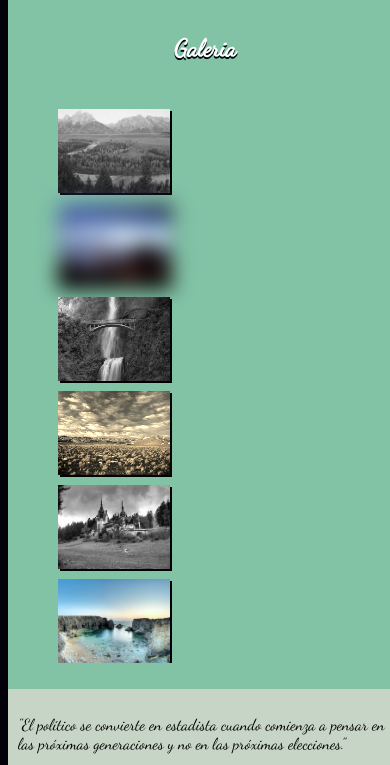
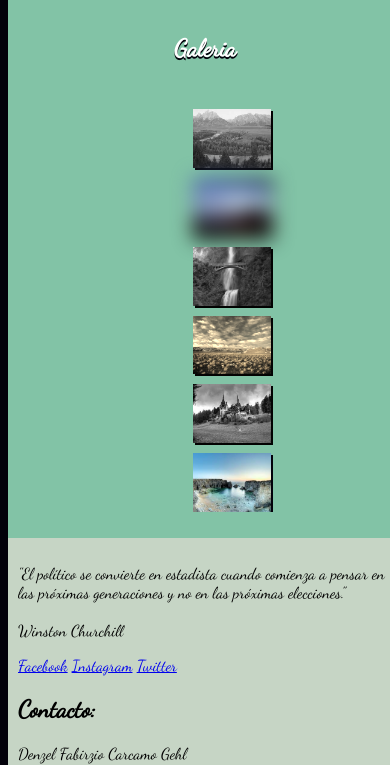
Before and after one commit to Denzel88/Proyecto_final_css, a plain HTML site: page paisajes.html in a window 390 px wide. Shown: the part 134-899 px from the top of the page. Drawn offline with Linux system fonts and the light colour scheme.

Commit message:
Column drop 2
Paisaje, y retratos

```diff
--- a/css/estilo.css
+++ b/css/estilo.css
@@ -126,10 +126,6 @@ footer{
   overflow:hidden;
   width:120%;
   list-style-type: none;
-  margin-left: auto;
-  margin-right: auto;
-  display: block;
-  height: 0%;
 }
 
 #paisaje ul{
@@ -139,24 +135,13 @@ footer{
 
 ul img{
   width:25%;
-  height:10%;
+  height:12%;
   float:left;
   margin:10px 10px 0 0;
   box-shadow: 2px 2px #02010a;
 }
 
-#imagen1,
-#imagen2,
-#imagen3,
-#imagen4,
-#imagen5,
-#imagen6{
-  width: 100%;
-  margin-left: auto;
-  margin-right: auto;
-  display: block;
-  height: 0%;
-}
+
 
 #imagen1{
   filter: blur(10px);
@@ -227,6 +212,13 @@ footer{
     width: 55%;
   }
 
+  #retrato{
+    display: -webkit-flex;
+    display: flex;
+    -webkit-flex-flow: row wrap;
+    flex-flow: row wrap;
+  }
+
   #paisaje{
     display: -webkit-flex;
     display: flex;
@@ -240,42 +232,49 @@ footer{
   ul #imagen4,
   ul #imagen5,
   ul #imagen6{
-
+    margin-left: 30%;
   }
 
   ul #imagen1{
-    width: 105%;
+    width: 100%;
     -webkit-order: 2;
     order: 2;
   }
 
   ul #imagen2{
-    width: 105%;
+    width: 100%;
     -webkit-order: 1;
     order: 1;
   }
   ul #imagen3{
-    width: 105%;
+    width: 100%;
     -webkit-order: 4;
     order: 4;
   }
 
   ul #imagen4{
-    width: 105%;
+    width: 100%;
     -webkit-order: 3;
     order: 3;
   }
 
   ul #imagen5{
-    width: 105%;
+    width: 100%;
     -webkit-order: 6;
     order: 6;
   }
 
   ul #imagen6{
-    width: 105%;
+    width: 100%;
     -webkit-order: ;
     order: 5;
+  }
+
+  h1 {
+    text-align: center;
+  }
+  a{
+    text-align: center;
   }
 }
 
```
